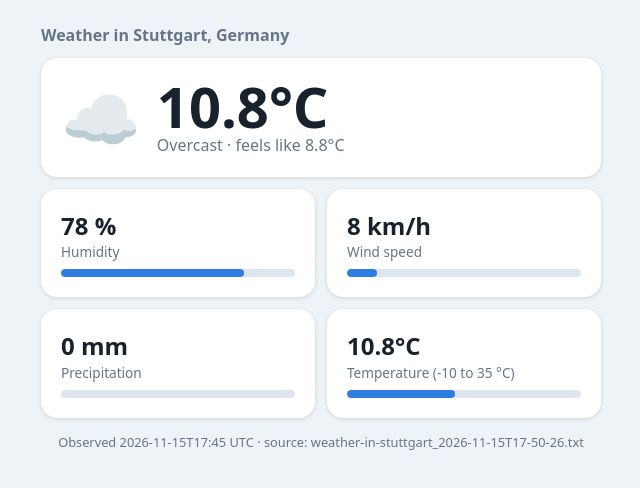
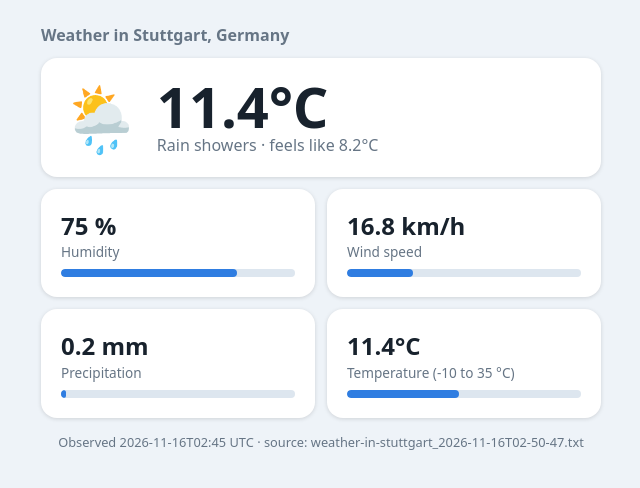
Before and after one commit to sjschmid/test-automation, a plain HTML site: page index.html in a window 1280 px wide. Shown: the whole page, without its empty margins (319-959 px from the left). Drawn offline with Linux system fonts and the light colour scheme.

Commit message:
Add weather data for Stuttgart [skip ci]

```diff
--- a/index.html
+++ b/index.html
@@ -21,13 +21,13 @@ h1{font-size:1rem;font-weight:600;color:var(--muted);margin:0 0 12px}
 .foot{color:var(--muted);font-size:.8rem;margin-top:16px;text-align:center}
 </style></head><body><main>
 <h1>Weather in Stuttgart, Germany</h1>
-<div class="card hero"><div class="icon">☁️</div>
-<div><div class="temp">10.8°C</div><div class="cond">Overcast · feels like 8.8°C</div></div></div>
+<div class="card hero"><div class="icon">🌦️</div>
+<div><div class="temp">11.4°C</div><div class="cond">Rain showers · feels like 8.2°C</div></div></div>
 <div class="grid">
-<div class="card m"><div class="v">78 %</div><div class="l">Humidity</div><div class="bar"><i style="width:78%"></i></div></div>
-<div class="card m"><div class="v">8 km/h</div><div class="l">Wind speed</div><div class="bar"><i style="width:13%"></i></div></div>
-<div class="card m"><div class="v">0 mm</div><div class="l">Precipitation</div><div class="bar"><i style="width:0%"></i></div></div>
-<div class="card m"><div class="v">10.8°C</div><div class="l">Temperature (-10 to 35 °C)</div><div class="bar"><i style="width:46%"></i></div></div>
+<div class="card m"><div class="v">75 %</div><div class="l">Humidity</div><div class="bar"><i style="width:75%"></i></div></div>
+<div class="card m"><div class="v">16.8 km/h</div><div class="l">Wind speed</div><div class="bar"><i style="width:28%"></i></div></div>
+<div class="card m"><div class="v">0.2 mm</div><div class="l">Precipitation</div><div class="bar"><i style="width:2%"></i></div></div>
+<div class="card m"><div class="v">11.4°C</div><div class="l">Temperature (-10 to 35 °C)</div><div class="bar"><i style="width:48%"></i></div></div>
 </div>
-<div class="foot">Observed 2026-11-15T17:45 UTC · source: weather-in-stuttgart_2026-11-15T17-50-26.txt</div>
+<div class="foot">Observed 2026-11-16T02:45 UTC · source: weather-in-stuttgart_2026-11-16T02-50-47.txt</div>
 </main></body></html>
```
Also changed, not shown: weather/weather-in-stuttgart_2026-11-16T02-50-47.txt (added).
